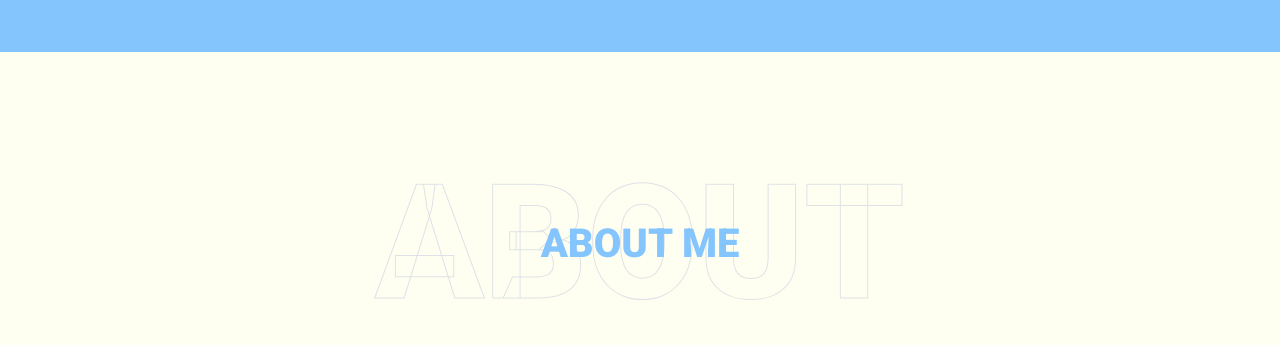
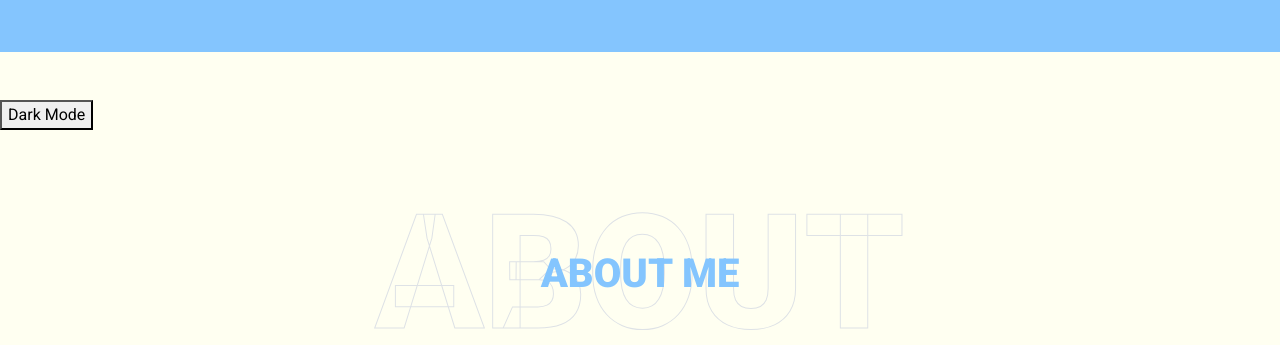
Before and after one commit to cosnametv/home, a plain HTML site: page index.html in a window 1280 px wide. Shown: the part 748-1093 px from the top of the page. Drawn offline with nearby package versions, Linux system fonts and the light colour scheme.

Commit message:
Update index.html

```diff
--- a/index.html
+++ b/index.html
@@ -107,6 +107,8 @@
 
 
     <!-- About Start -->
+
+    <button id="dark" onclick="myFunction()">Dark Mode</button>
     <div class="container-fluid py-5" id="about">
         <div class="container">
             <div class="position-relative d-flex align-items-center justify-content-center">
```
